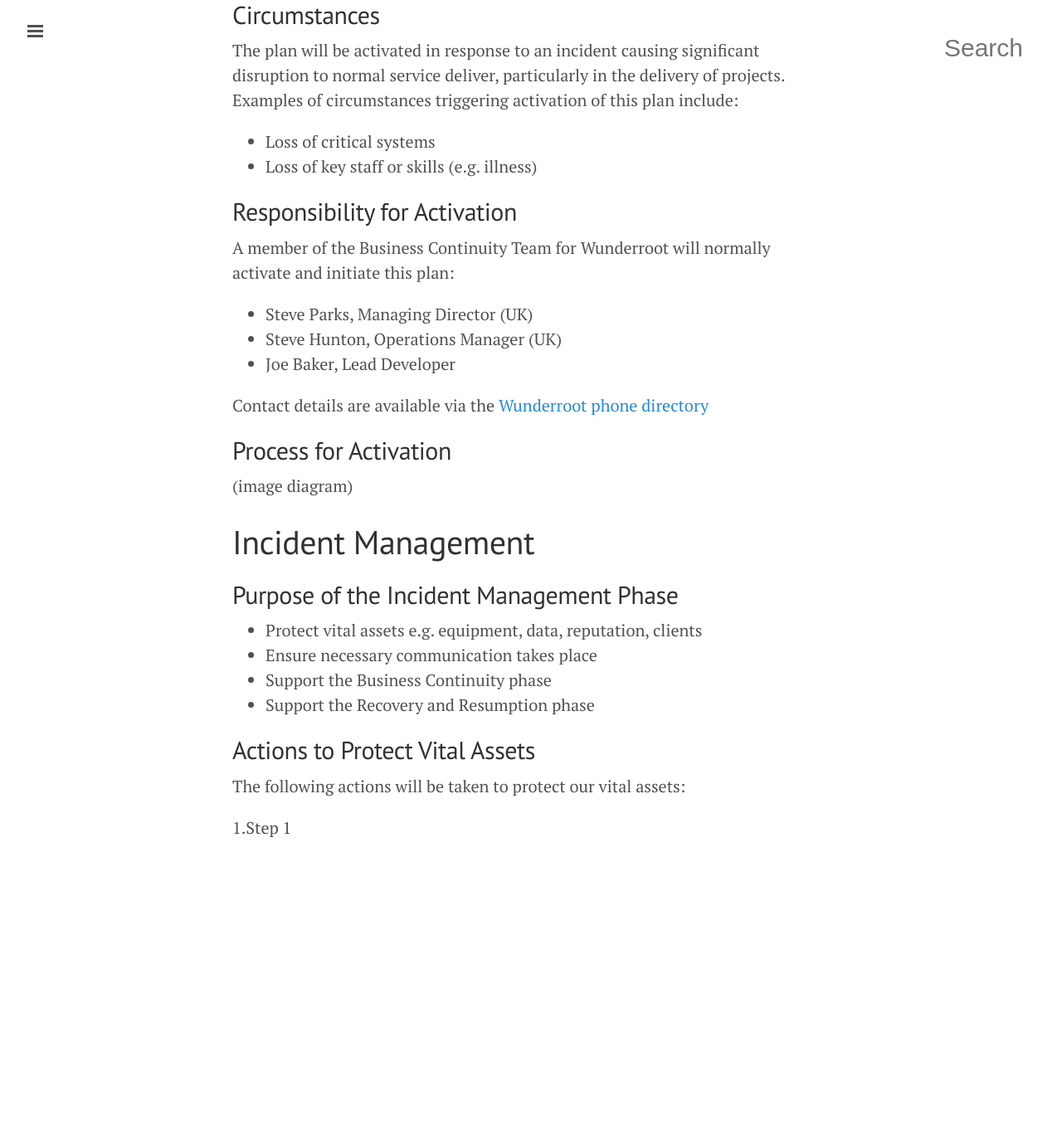
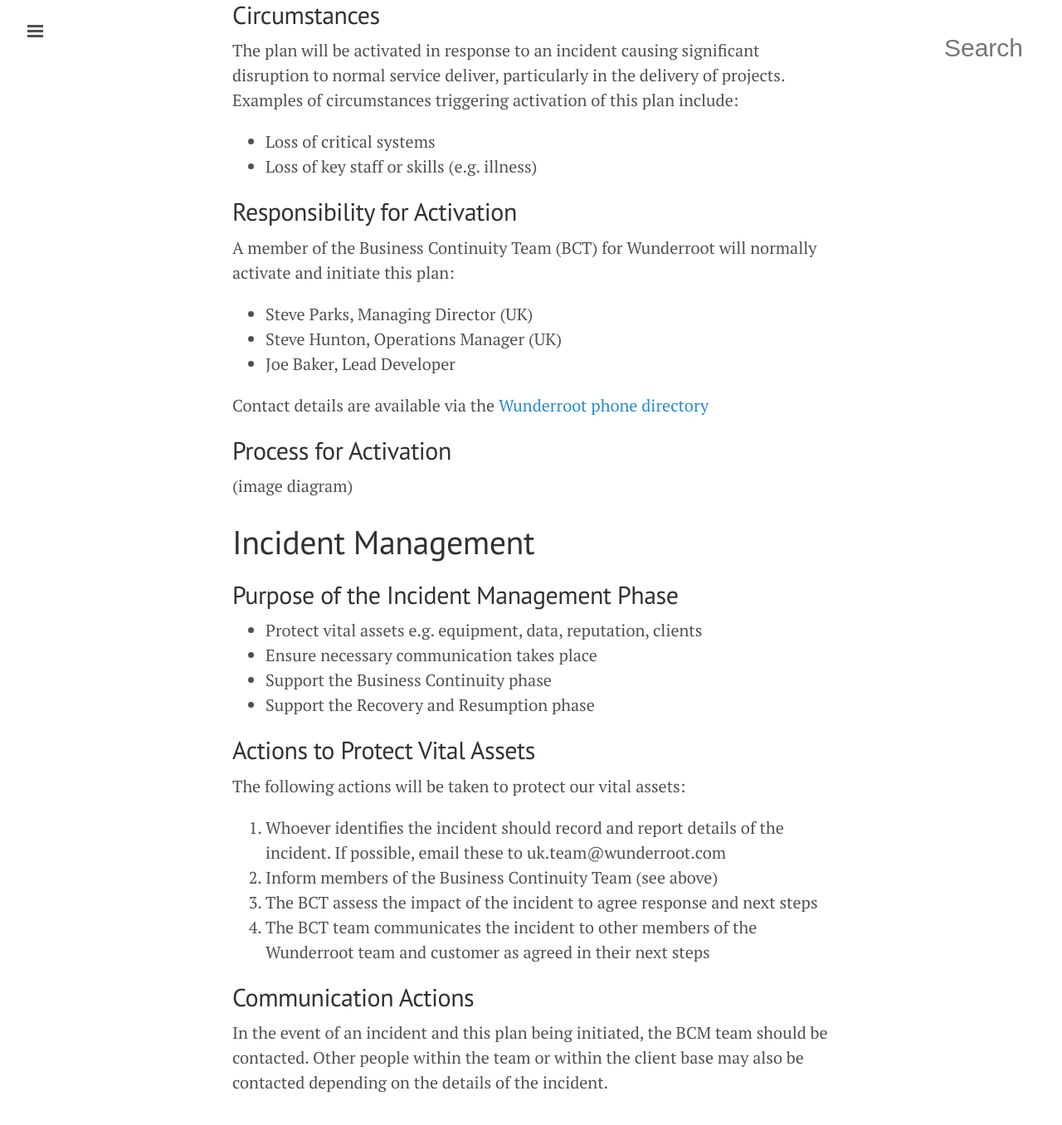
Before and after one commit to tormi/WunderWay, a Jekyll site: the page built from security/business-continuity-management.md, in a window 1280 px wide and 1400 px high, scrolled down 1412 px. Shown: the top 1356 px of the window at 83% size. Built offline with Jekyll 4.4.1, drawn with Linux system fonts in a browser that asks for light colours; nearby versions of some CDN libraries; Markdown is read by kramdown in place of the engine named in the settings; before the commit the page ends 2505 px from its top, so only the background shows below that.

Commit message:
BCM communications

```diff
--- a/security/business-continuity-management.md
+++ b/security/business-continuity-management.md
@@ -52,7 +52,7 @@
 
 ## Responsibility for Activation
 
-A member of the Business Continuity Team for Wunderroot will normally activate and initiate this plan:
+A member of the Business Continuity Team (BCT) for Wunderroot will normally activate and initiate this plan:
 
 * Steve Parks, Managing Director (UK)
 * Steve Hunton, Operations Manager (UK)
@@ -77,4 +77,11 @@
 
 The following actions will be taken to protect our vital assets:
 
-1.Step 1
+1. Whoever identifies the incident should record and report details of the incident. If possible, email these to uk.team@wunderroot.com
+2. Inform members of the Business Continuity Team (see above)
+3. The BCT assess the impact of the incident to agree response and next steps
+4. The BCT team communicates the incident to other members of the Wunderroot team and customer as agreed in their next steps
+
+## Communication Actions
+
+In the event of an incident and this plan being initiated, the BCM team should be contacted. Other people within the team or within the client base may also be contacted depending on the details of the incident.
```
